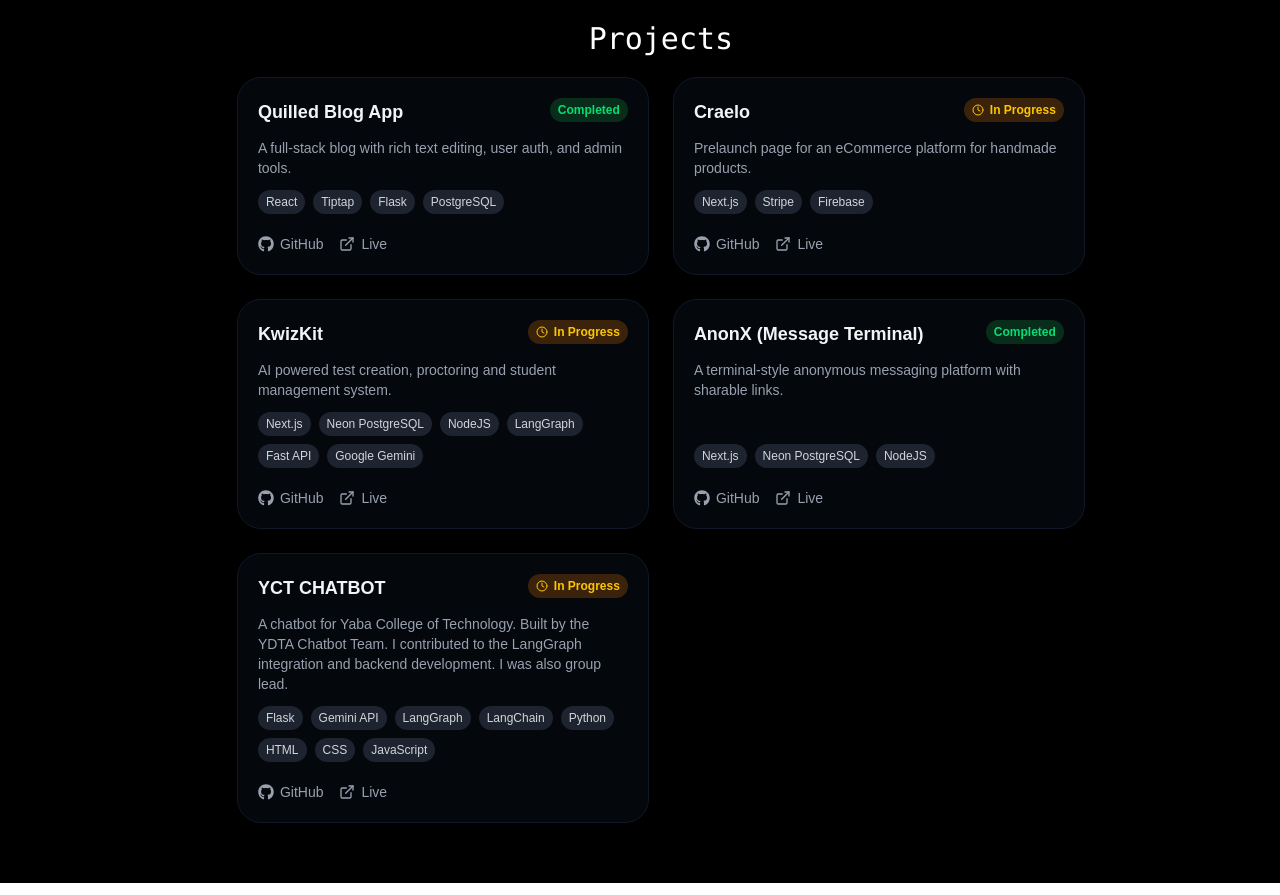
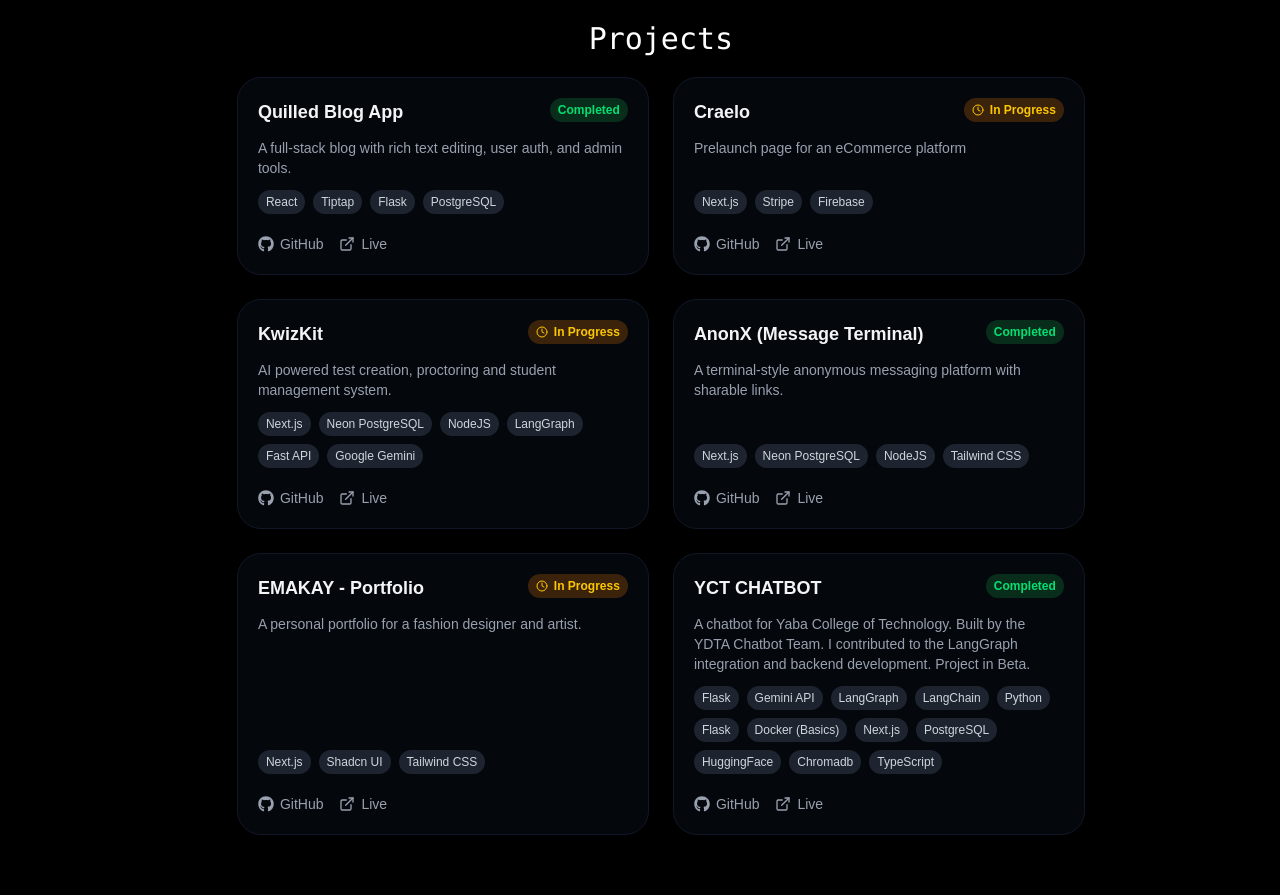
Before and after one commit to whoshnri/portfolio, a Next.js app: page / in a window 1280 px wide. Shown: the part 1840-2735 px from the top of the page. Built offline with nearby package versions, Linux system fonts and the light colour scheme.

Commit message:
yctbot update

```diff
--- a/app/components/Skills.tsx
+++ b/app/components/Skills.tsx
@@ -54,7 +54,7 @@
   {
     name: "Craelo",
     stack: ["Next.js", "Stripe", "Firebase"],
-    desc: "Prelaunch page for an eCommerce platform for handmade products.",
+    desc: "Prelaunch page for an eCommerce platform",
     github: "https://github.com/whoshnri/craelo",
     live: "https://craelo.vercel.app/",
     done: false,
@@ -76,11 +76,19 @@
   },
   {
     name: "AnonX (Message Terminal)",
-    stack: ["Next.js", "Neon PostgreSQL", "NodeJS"],
+    stack: ["Next.js", "Neon PostgreSQL", "NodeJS", "Tailwind CSS"],
     desc: "A terminal-style anonymous messaging platform with sharable links.",
     github: "https://github.com/whoshnri/anonx",
     live: "http://app-anonx.vercel.app/",
     done: true,
+  },
+  {
+    name: "EMAKAY - Portfolio",
+    stack: ["Next.js", "Shadcn UI", "Tailwind CSS"],
+    desc: "A personal portfolio for a fashion designer and artist.",
+    github: "https://github.com/whoshnri/emakay",
+    live: "http://itsemakay.vercel.app/",
+    done: false,
   },
   {
     name: "YCT CHATBOT",
@@ -90,14 +98,18 @@
       "LangGraph",
       "LangChain",
       "Python",
-      "HTML",
-      "CSS",
-      "JavaScript",
+      "Flask",
+      "Docker (Basics)",
+      "Next.js",
+      "PostgreSQL",
+      "HuggingFace",
+      "Chromadb",
+      "TypeScript",
     ],
-    desc: "A chatbot for Yaba College of Technology. Built by the YDTA Chatbot Team. I contributed to the LangGraph integration and backend development. I was also group lead.",
+    desc: "A chatbot for Yaba College of Technology. Built by the YDTA Chatbot Team. I contributed to the LangGraph integration and backend development. Project in Beta.",
     github: "https://github.com/whoshnri/yct_chatbot",
-    live: "https://github.com/whoshnri/yct_chatbot",
-    done: false,
+    live: "https://yctbot-frontend.vercel.app/",
+    done: true,
   },
 ];
 
```
